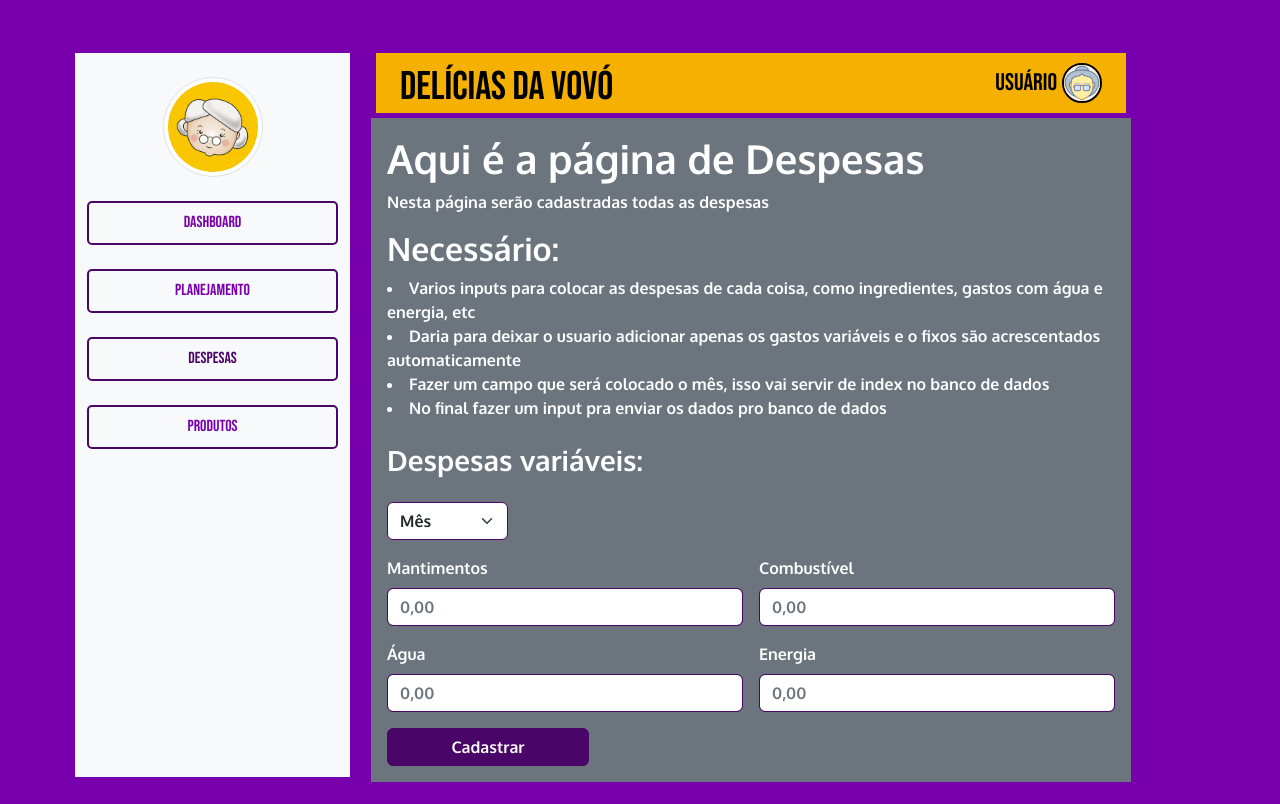
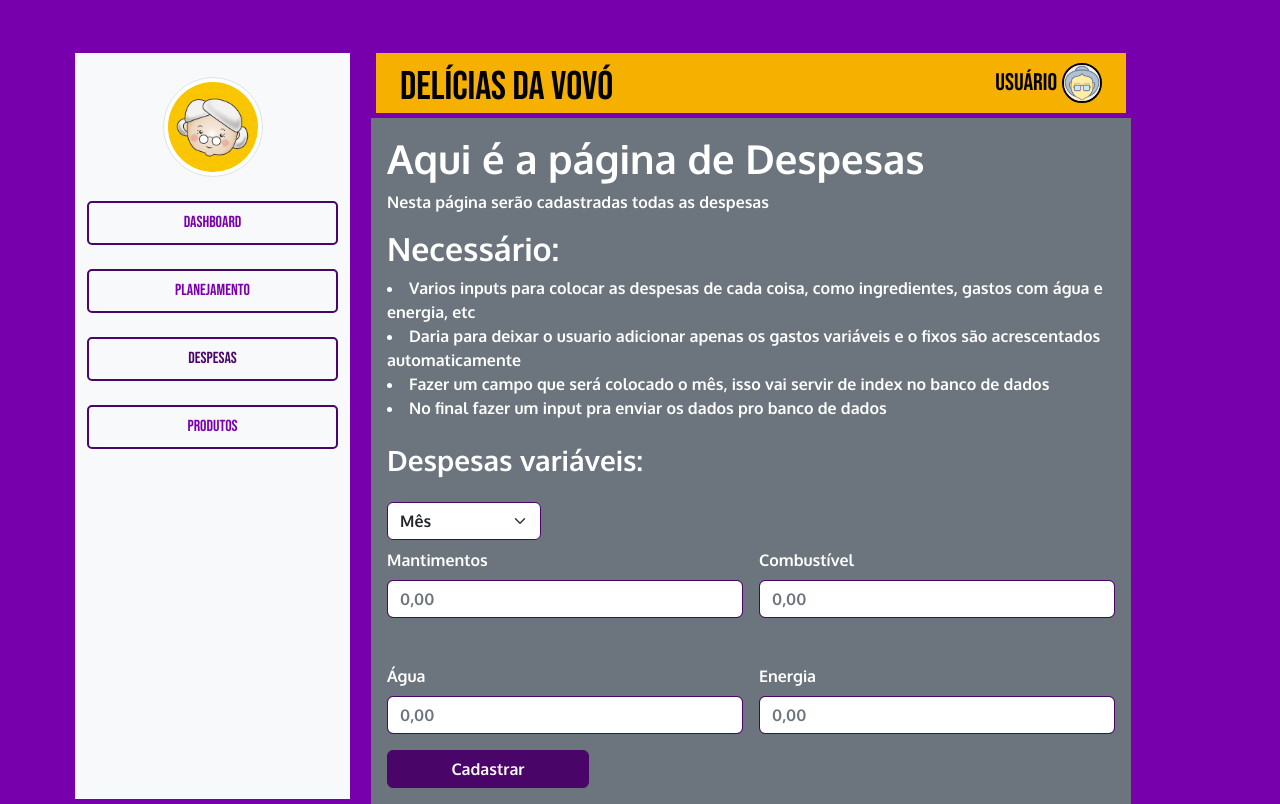
Before and after one commit to MontanoZ/mafaldabakes, a Vue app in the folder Delícias da Vovó/: page /Despesas in a window 1280 px wide. Built offline with nearby package versions, Linux system fonts and the light colour scheme.

Commit message:
espaçamento Despesas.vue

```diff
--- a/Delícias da Vovó/src/views/Despesas.vue
+++ b/Delícias da Vovó/src/views/Despesas.vue
@@ -88,10 +88,17 @@
     }
 
     #mes{
+        position: absolute;
+        width: 12%;
         cursor: pointer;
     }
 
+    label{
+        margin-top: 30px;
+    }
+
     input, #mes{
+        display: inline-block;
         border-radius: 20px solid;
         border-color: #4a0568;
     }
```
